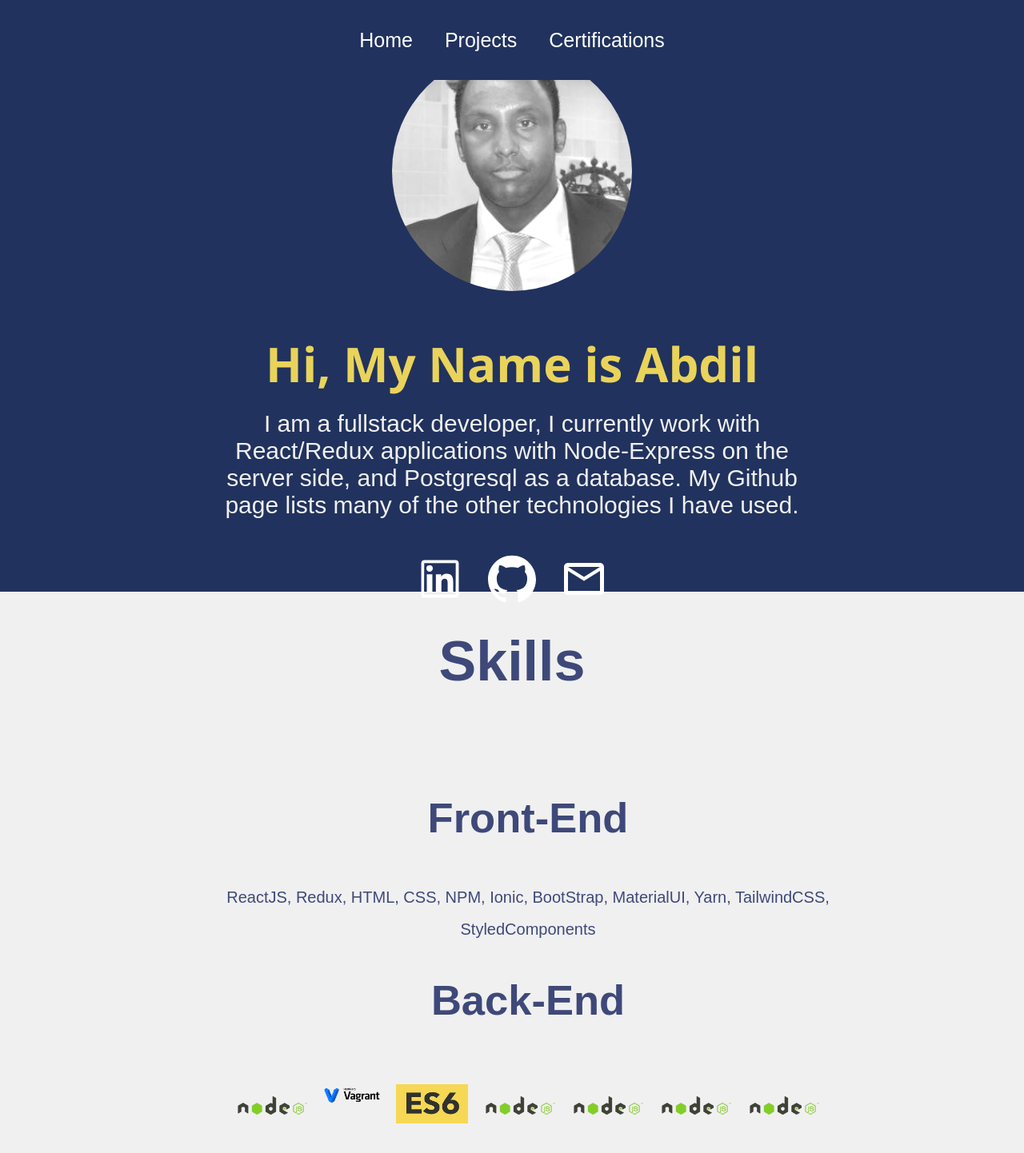
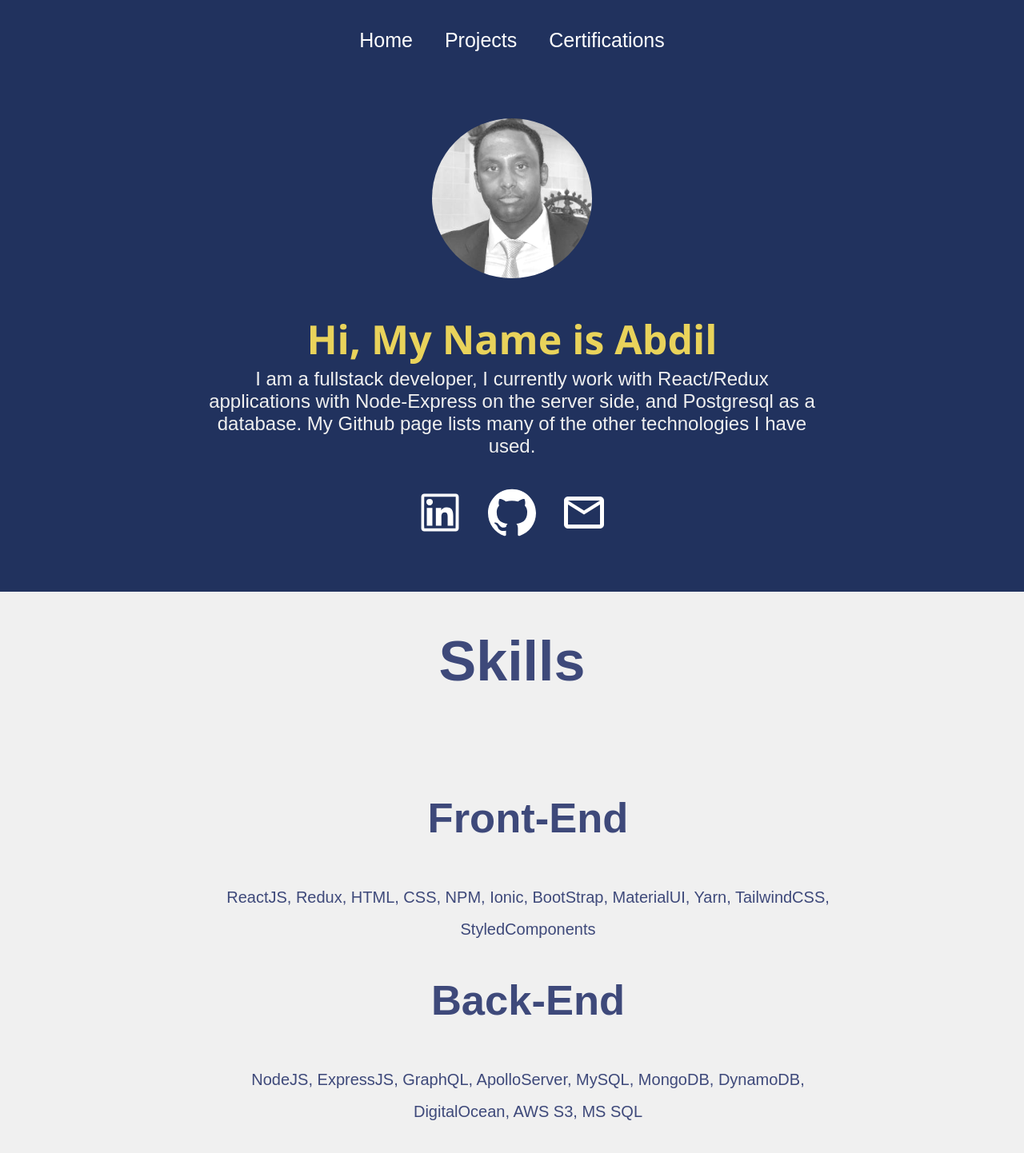
Before and after one commit to abdilmajid/personalwebsite, a React (Create React App) app: page / in a window 1280 px wide. Shown: the top 1442 px of the page at 80% size. Built offline with nearby package versions, Linux system fonts and the light colour scheme.

Commit message:
removed iconslist

```diff
--- a/src/helpers/IconsList.js
+++ /dev/null
@@ -1,49 +0,0 @@
-import {
-  Bootstrap,
-  Express,
-  Git,
-  Github1,
-  NodePostgres,
-  Github2,
-  NodePostgres2,
-  Html,
-  Jade,
-  Npm,
-  Knex,
-  React,
-  Linux,
-  ReactRouter,
-  Node,
-  ReduxForm,
-  Redux,
-  Apache,
-  Sass,
-  Aws,
-  Sequalize,
-  Bash,
-  Bcrypt,
-  Tailwind,
-  Vagrant,
-  Css3,
-  VsCode,
-  Es6,
-  Yarn,
-} from './Images';
-
-
-function IconsList() {
-  return (
-    <div>
-      <img alt='adobexd' src={Node} className="icons"/>
-      <img alt='adobexd' src={Vagrant} className="icons"/>
-      <img alt='adobexd' src={Es6} className="icons"/>
-      <img alt='adobexd' src={Node} className="icons"/>
-      <img alt='adobexd' src={Node} className="icons"/>
-      <img alt='adobexd' src={Node} className="icons"/>
-      <img alt='adobexd' src={Node} className="icons"/>
-      <img alt='adobexd' src={Node} className="icons"/>
-    </div>
-  )
-}
-
-export default IconsList
--- a/src/helpers/Images.js
+++ /dev/null
@@ -1,61 +0,0 @@
-import Bootstrap from "../assets/icons/Bootstrap-Logo.png";
-import Express from "../assets/icons/express-facebook-share.png";
-import Git from "../assets/icons/GitLogo.png";
-import Github1 from "../assets/icons/github-logo.png";
-import NodePostgres from "../assets/icons/NodePostgres.png";
-import Github2 from "../assets/icons/github.png";
-import NodePostgres2 from "../assets/icons/NodePostgres1.png";
-import Html from "../assets/icons/html5.png";
-import Jade from "../assets/icons/jade.png";
-import Npm from "../assets/icons/NpmLogo.png";
-import Knex from "../assets/icons/knex.png";
-import React from "../assets/icons/ReactJS.png";
-import Linux from "../assets/icons/linux.png";
-import ReactRouter from "../assets/icons/ReactRouter.jpg";
-import Node from "../assets/icons/nodejs-logo.png";
-import ReduxForm from "../assets/icons/ReduxFormLogo.png";
-import Redux from "../assets/icons/redux.png";
-import Apache from "../assets/icons/apache.png";
-import Sass from "../assets/icons/sass.png";
-import Aws from "../assets/icons/aws.png";
-import Sequalize from "../assets/icons/sequelize.png";
-import Bash from "../assets/icons/bash.png";
-import Bcrypt from "../assets/icons/bcrypt.png";
-import Tailwind from "../assets/icons/tailwindcss.png";
-import Vagrant from "../assets/icons/vagrant.png";
-import Css3 from "../assets/icons/css3.png";
-import VsCode from "../assets/icons/visual-studio-code.png";
-import Es6 from "../assets/icons/es6.jpeg";
-import Yarn from "../assets/icons/yarn.png";
-
-export {
- Bootstrap,
- Express,
- Git,
- Github1,
- NodePostgres,
- Github2,
- NodePostgres2,
- Html,
- Jade,
- Npm,
- Knex,
- React,
- Linux,
- ReactRouter,
- Node,
- ReduxForm,
- Redux,
- Apache,
- Sass,
- Aws,
- Sequalize,
- Bash,
- Bcrypt,
- Tailwind,
- Vagrant,
- Css3,
- VsCode,
- Es6,
- Yarn,
-};
--- a/src/pages/Home.js
+++ b/src/pages/Home.js
@@ -2,7 +2,6 @@ import { AiOutlineLinkedin } from "react-icons/ai";
 import { MdOutlineEmail } from "react-icons/md";
 import { SiGithub } from "react-icons/si";
 import Profile from "../assets/ProfilePic.png";
-import IconsList from "../helpers/IconsList";
 import "../styles/Home.css";
 
 
@@ -33,12 +32,10 @@ function Home() {
           </li>
           <li className="item">
             <h2>Back-End</h2>
-            {/* <span>
-              <img alt="html" src="./"/>
+            <span>
               NodeJS, ExpressJS, GraphQL, ApolloServer,
               MySQL, MongoDB, DynamoDB, DigitalOcean, AWS S3, MS SQL
-            </span> */}
-            <IconsList/>
+            </span>
           </li>
           <li className="item">
             <h2>Languages</h2>
--- a/src/styles/Home.css
+++ b/src/styles/Home.css
@@ -5,15 +5,10 @@
   color: #3e497a;
 }
 
-.icons {
-  max-width: 90px;
-  max-height: 70px;
-  padding: 10px;
-}
 
 .about {
   width: 100%;
-  height: calc(80vh - 20px);
+  height: calc(70vh - 20px);
   display: flex;
   flex-direction: column;
   justify-content: center;
@@ -33,21 +28,21 @@
   flex-direction: column;
   padding: 5px;
   position: relative;
-  width: 300px;
+  width: 200px;
   border-radius: 50%;
 }
 
 .about h2 {
   font-family: "Segoe UI", Tahoma, Geneva, Verdana, sans-serif;
-  font-size: 80px;
+  font-size: 70px;
   color: #e9d35b;
-  height: 40px;
+  height: 20px;
 }
 
 
 .about .prompt {
   width: 60%;
-  font-size: 30px;
+  font-size: 24px;
 }
 
 .prompt svg {
@@ -89,21 +84,21 @@
   }
 
   .about h2 {
-  font-size: 60px;
+  font-size: 50px;
   color: #e9d35b;
-  height: 20px;
+  height: 5px;
 }
 }
 
 @media only screen and (max-width: 700px) {
   .about h2 {
-    font-size: 40px;
+    font-size: 30px;
   }
 
   .about .prompt {
     margin-top: 10px;
     font-size: 20px;
-    width: 60%;
+    width: 80%;
   }
 
   .skills {
```
